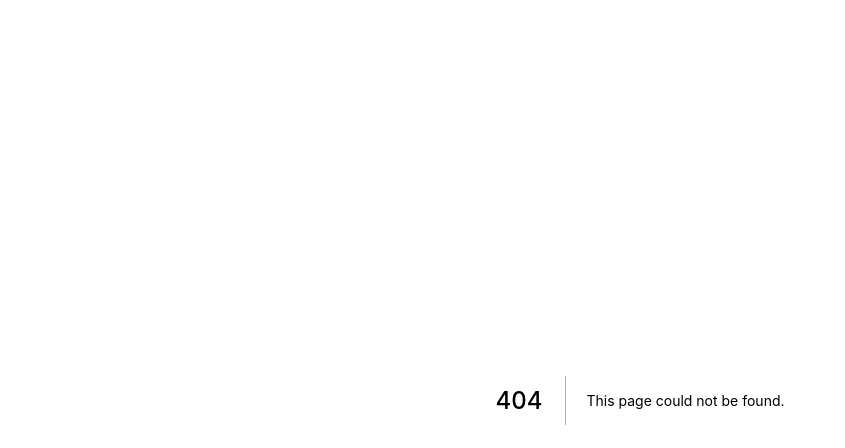
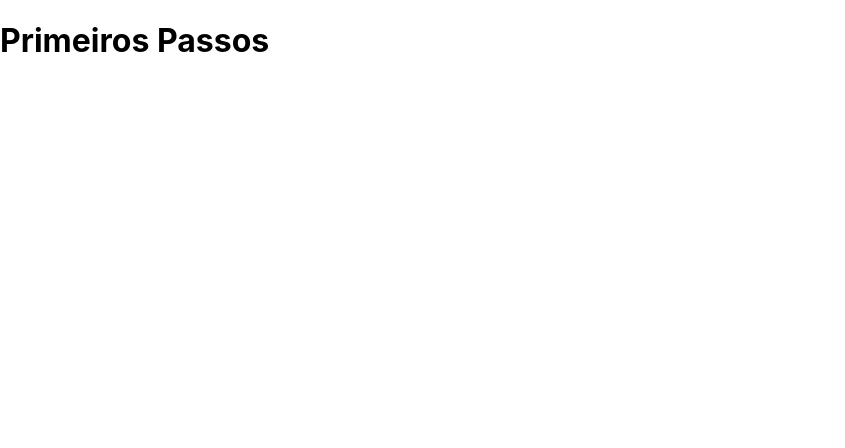
Before and after one commit to fhuffner91/ca-front, a Next.js app: page /onboarding in a window 1280 px wide. Before the commit this address had no page. Shown: the top 448 px of the page, without its empty margins (0-845 px from the left). Built offline with nearby package versions, Linux system fonts and the light colour scheme.

Commit message:
onboarding page

```diff
--- a/src/pages/index.tsx
+++ b/src/pages/index.tsx
@@ -1,5 +1,5 @@
 import Head from "next/head"
-
+import Link from "next/link"
 export default function Home() {
   return (
     <>
@@ -7,7 +7,9 @@ export default function Home() {
     <title>Clube Atacadão</title>
     </Head>
     <h1>
+    <Link href="/onboarding">
       Clube Atacadão
+    </Link>
     </h1>
     </>
   )
--- /dev/null
+++ b/src/pages/onboarding.tsx
@@ -0,0 +1,12 @@
+import Head from "next/head";
+
+export default function Onboarding() {
+    return(
+        <>
+        <Head>
+        <title>Primeiros Passos</title>
+        </Head>
+        <h1>Primeiros Passos</h1>
+        </>
+    )
+}
```
